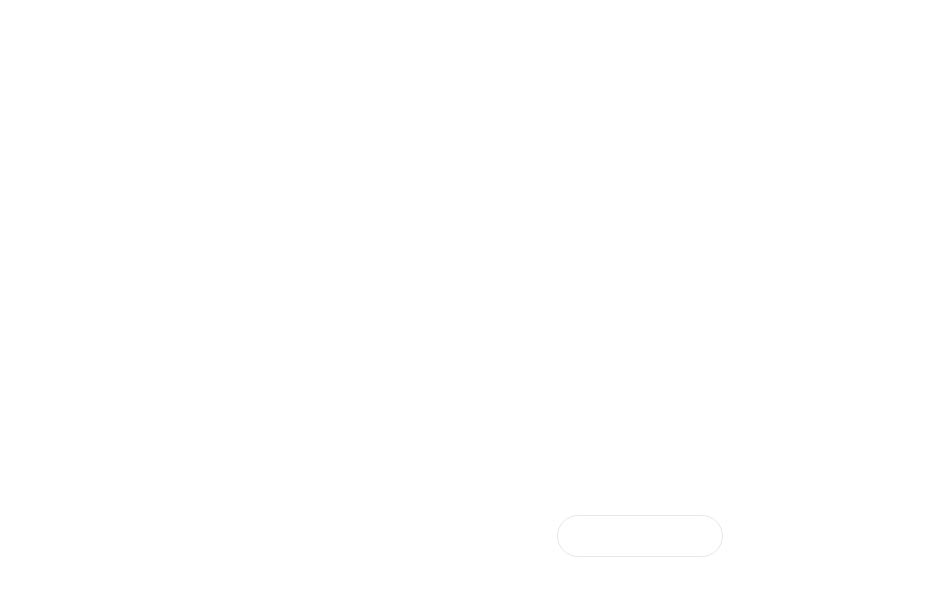
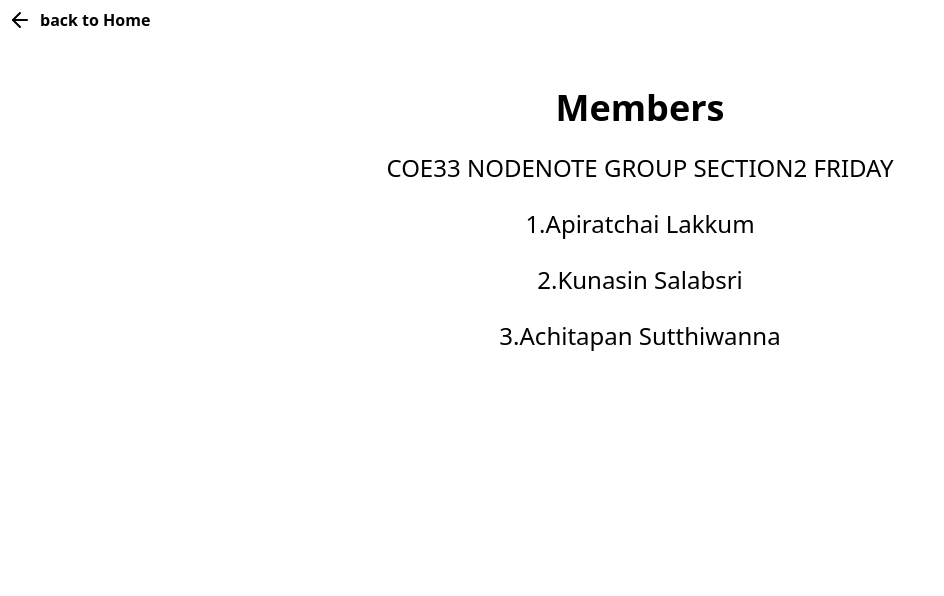
Before and after one commit to Apiratchai/Node-Note, a Next.js app in the folder node-note/: page /AboutUs in a window 1280 px wide. Shown: the top 596 px of the page, without its empty margins (0-944 px from the left). Built offline with nearby package versions, Linux system fonts and the light colour scheme; no server answers.

Commit message:
init AboutUs for future work , Contact Us checked

```diff
--- a/node-note/components/Footer.jsx
+++ b/node-note/components/Footer.jsx
@@ -1,13 +1,19 @@
 import React, { useState } from 'react';
 import ContactPopup from "./ContactPopup";
+import { useRouter } from "next/router";
+
 
 export default function Footer() {
     const [openContact, setOpenContact] = useState(false)
-
+    const router = useRouter();
+    const goToAboutUsPage = () => {
+    router.push("/AboutUs")
+    }
     return (
         <div className="flex flex-row justify-center ">
+
             <div>
-            <button className="cursor-pointer px-5 hover:text-white hover:bg-white hover:bg-opacity-25 text-blue-500 transition duration-500">
+            <button onClick={goToAboutUsPage} className="cursor-pointer px-5 hover:text-white hover:bg-white hover:bg-opacity-25 text-blue-500 transition duration-500">
                     About us
                 </button>
             </div>
--- a/node-note/src/pages/AboutUs/index.jsx
+++ b/node-note/src/pages/AboutUs/index.jsx
@@ -1,32 +1,34 @@
 import { useRouter } from "next/router";
 import React from "react";
+import { ArrowLeft } from "lucide-react";
 
 function index() {
-  const router = useRouter;
+  const router = useRouter(); // Fixed: Added () to useRouter
   const goToLandPage = () => {
-    router.push("index.jsx");
+    router.push("../");
   };
 
-  return(
-      <div className="flex flex-col min-h-screen transbg text-white">
-        <div className="absolute top-0 right-0 mt-4 mr-4">
+  return (
+    // min-h-screen this will make the last div always stick at the bottom
+    <div className="flex flex-col min-h-screen">
+      <div role="button"
+        className="flex flex-row justify-start m-2"
+        onClick={goToLandPage}>
+        <ArrowLeft />
+        <div className="font-semibold ml-2">back to Home</div>
+      </div>
+      <section className="w-screen flex-1 mt-12">
+        <div className="flex justify-start items-center flex-col gap-6">
+          <h5 className="font-bold text-4xl">Members</h5>
+          <p className="text-2xl uppercase font-light">CoE33 Nodenote Group section2 friday
+          </p>
+          <p className="w-3/2 text-center text-2xl">1.Apiratchai Lakkum</p>
+          <p className="w-3/2 text-center text-2xl">2.Kunasin Salabsri</p>
+          <p className="w-3/2 text-center text-2xl">3.Achitapan Sutthiwanna</p>
         </div>
-        <main className="flex flex-col items-center justify-center text-center gap-y-5 flex-1 px-6 pb-10">
-          <div className="mb-10">
-            {/* above is margin bottom */}
-            <h1 className="text-3xl sm:text-7xl md:text-8xl font-semibold">
-              Node<span className="block">Note</span>
-            </h1>
-          </div>
-          <div>
-          </div>
-            <div className="hover:cursor-pointer hover:-translate-y-1 bg-transparent hover:bg-white hover:text-black text-white font-semibold py-2 px-10 mt-10 rounded-full border border-white-500 transition duration-500"
-              onClick={goToLandPage}>
-              Go to note
-            </div>
-        </main>
-      </div>
-  );
+      </section>
+    </div>
+  )
 }
 
 export default index;
```
Also changed, not shown: node-note/src/styles/globals.css (line endings or trailing spaces).
